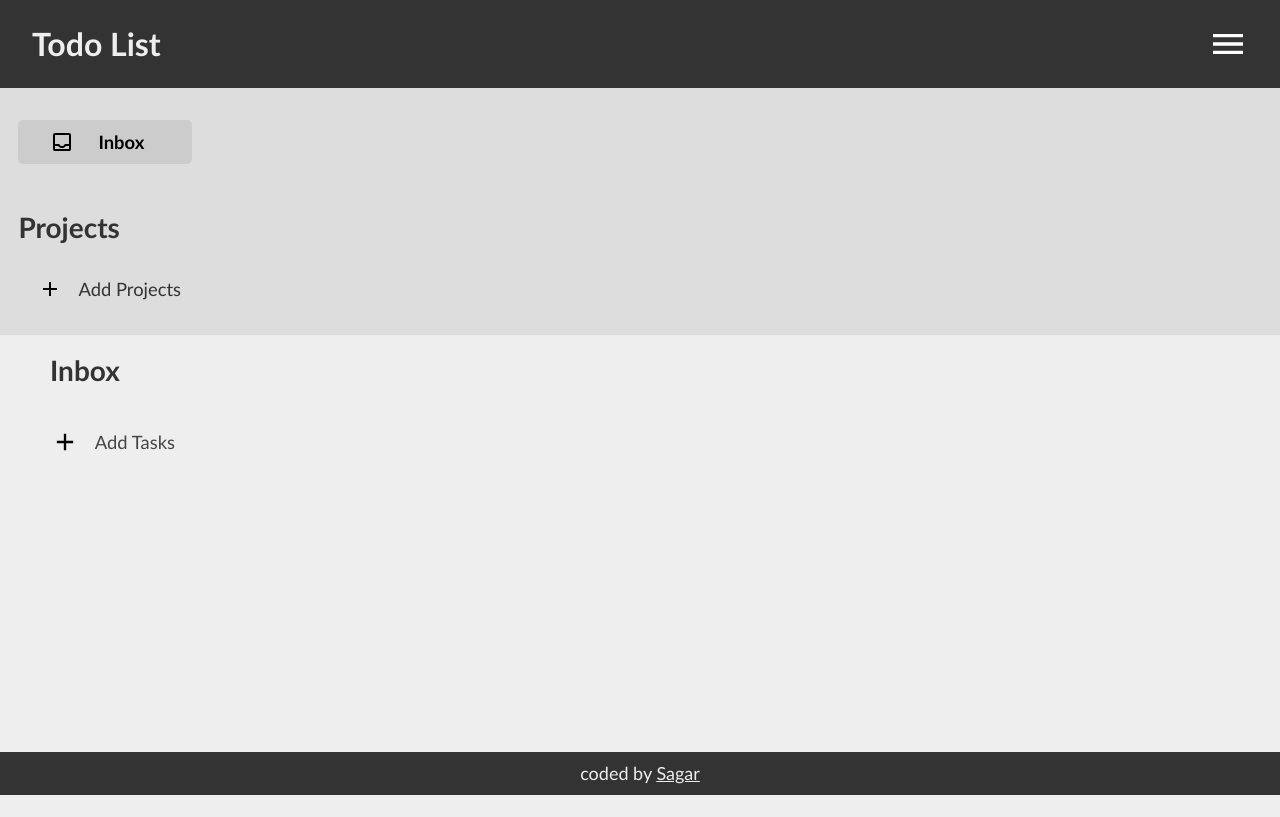
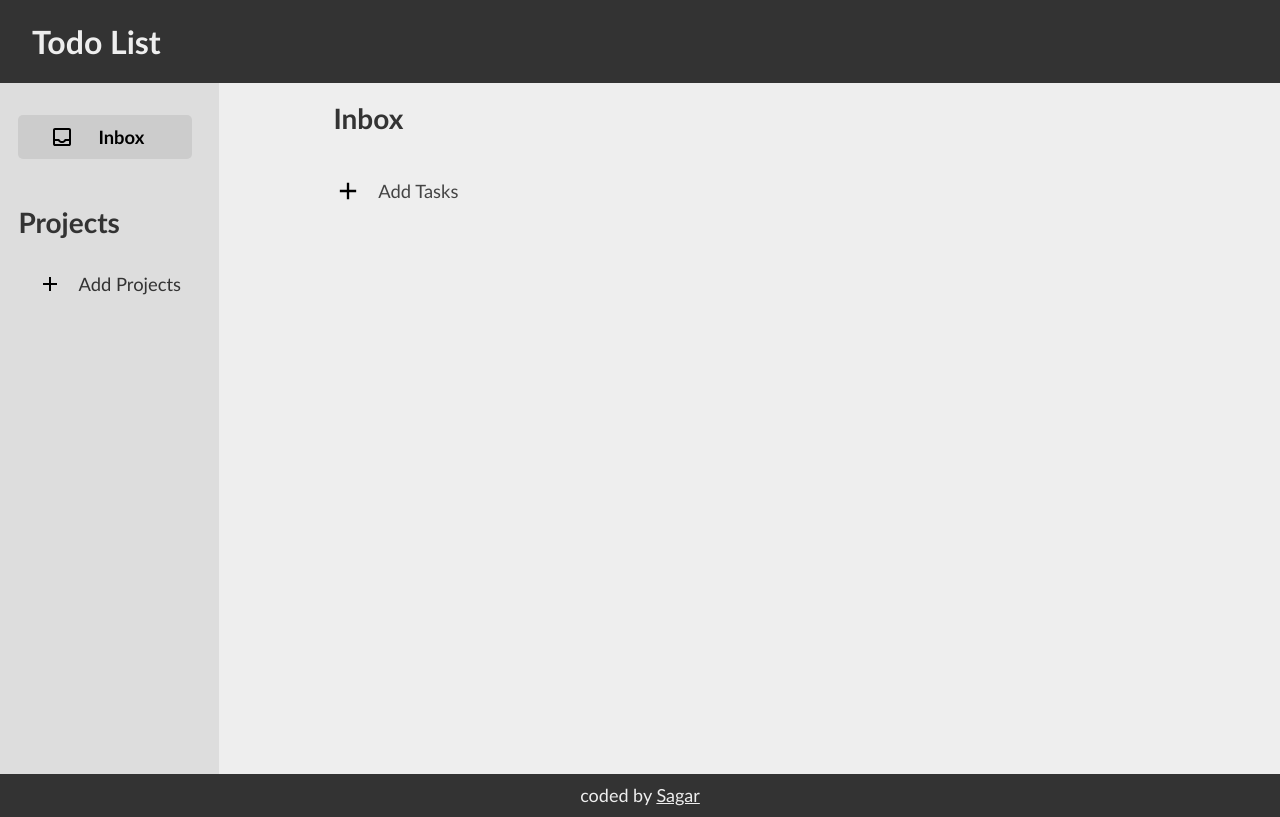
Before and after one commit to sagar-shrigadi/todo_list, a website built with webpack: page src/template.html in a window 1280 px wide. Built offline with nearby package versions, Linux system fonts and the light colour scheme.

Commit message:
style(layout): add responsive layout for tablets+
- Updated .mainContainer to use flex with gap on wider screens
- Hide hamburger menu button (.menuButton) on tablet+ viewports
- Improved responsive design for better desktop/tablet layout

```diff
--- a/src/styles.css
+++ b/src/styles.css
@@ -21,9 +21,8 @@ body{
 }
 
 main{
-    min-height: 83dvh;
-
     .mainContainer{
+        min-height: clamp(40rem, 38.9429rem + 5.2857vw, 43.7rem);
         #sidebar{
             display: none;
         }
@@ -163,7 +162,7 @@ main{
         }
         .subSectionContainer{
             padding: 1.25rem 2.5rem;
-            margin: 0 auto;
+            /* margin: 0 auto; */
             .projectTitle{
                 font-size: 1.75rem;
                 padding-inline: 0.625rem;
@@ -272,3 +271,13 @@ footer{
         font-size: 1.125rem;
     }
 }
+
+@media(width > 48em){
+    .mainContainer{
+        display: flex;
+        gap: clamp(2rem, 1.1818rem + 3.6364vw, 4rem);
+    }
+    .menuButton{
+        display: none;
+    }
+}
--- a/src/template.html
+++ b/src/template.html
@@ -11,7 +11,7 @@
     <header class="header">
         <h1>Todo List</h1>
 
-        <label for="sidebar" aria-label="Toggle Menu">
+        <label for="sidebar" aria-label="Toggle Menu" class="menuButton">
             <img src="./assets/icons/menu.svg" alt="">
         </label>
     </header>
```
